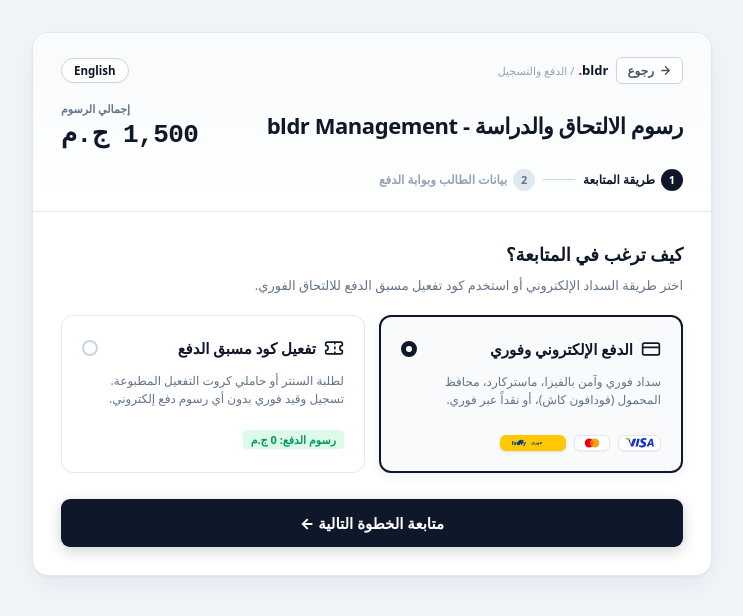
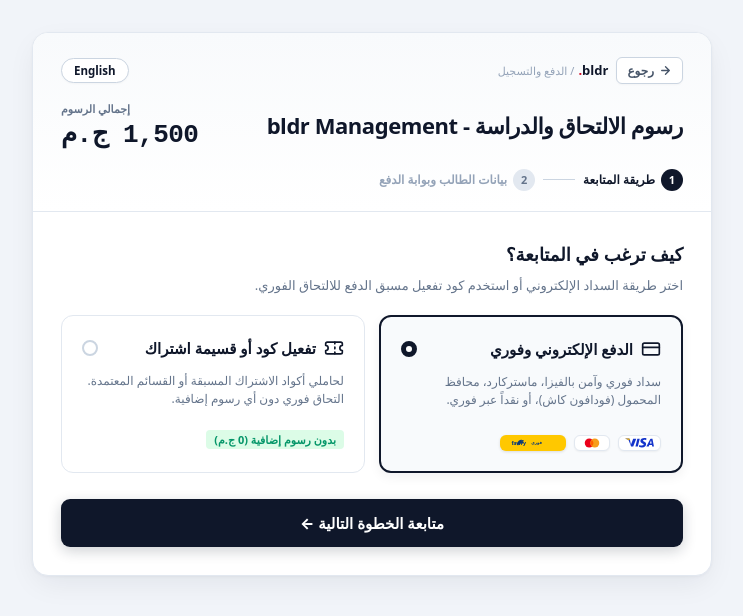
Before and after one commit to samirsolimanali-tech/bldr, a Next.js app in the folder apps/storefront/: page /pay/1 in a window 1280 px wide. Shown: the top 616 px of the page, without its empty margins (268-1011 px from the left). Built offline with nearby package versions, Linux system fonts and the light colour scheme; no server answers.

Commit message:
refactor(checkout): rephrase prepaid activation copy in Arabic and English

```diff
--- a/apps/storefront/app/pay/[slug]/page.tsx
+++ b/apps/storefront/app/pay/[slug]/page.tsx
@@ -665,7 +665,7 @@
                         <path d="M13 11v2"/>
                       </svg>
                       <strong style={{ fontSize: 15, color: '#0F172A' }}>
-                        {isRtl ? 'تفعيل كود مسبق الدفع' : 'Activate a Code'}
+                        {isRtl ? 'تفعيل كود أو قسيمة اشتراك' : 'Redeem Access Code'}
                       </strong>
                     </div>
                     <span
@@ -680,12 +680,12 @@
                   </div>
                   <p style={{ fontSize: 12, color: '#64748B', margin: 0, lineHeight: 1.5 }}>
                     {isRtl
-                      ? 'لطلبة السنتر أو حاملي كروت التفعيل المطبوعة. تسجيل وقيد فوري بدون أي رسوم دفع إلكتروني.'
-                      : 'For center students with prepaid scratch cards. Zero fee, single-use instant enrollment.'}
+                      ? 'لحاملي أكواد الاشتراك المسبقة أو القسائم المعتمدة. التحاق فوري دون أي رسوم إضافية.'
+                      : 'For students with prepaid access codes or authorized vouchers. Instant enrollment with no extra processing fees.'}
                   </p>
                   <div style={{ marginTop: 'auto', paddingTop: 6 }}>
                     <span style={{ fontSize: 11, fontWeight: 700, color: '#059669', background: '#DCFCE7', padding: '2px 8px', borderRadius: 4 }}>
-                      {isRtl ? 'رسوم الدفع: 0 ج.م' : '0 EGP Gateway Fees'}
+                      {isRtl ? 'بدون رسوم إضافية (0 ج.م)' : 'No Processing Fees (0 EGP)'}
                     </span>
                   </div>
                 </div>
@@ -744,25 +744,25 @@
                 <span>{isRtl ? 'العودة للاختيار' : 'Back to Options'}</span>
               </button>
               <span style={{ fontSize: 11, fontWeight: 700, color: '#059669', background: '#ECFDF5', padding: '3px 8px', borderRadius: 4 }}>
-                {isRtl ? 'تفعيل مباشر بدون رسوم' : 'Direct Zero-Fee Activation'}
+                {isRtl ? 'تفعيل فوري دون رسوم إضافية' : 'Instant Zero-Fee Activation'}
               </span>
             </div>
 
             <div>
               <h2 style={{ fontSize: 17, fontWeight: 800, color: '#0F172A', margin: '0 0 4px' }}>
-                {isRtl ? 'إدخال كود التفعيل وبيانات الطالب' : 'Enter Activation Code & Student Details'}
+                {isRtl ? 'إدخال كود التفعيل وبيانات الطالب' : 'Enter Access Code & Student Details'}
               </h2>
               <p style={{ fontSize: 12, color: '#64748B', margin: 0 }}>
                 {isRtl
-                  ? 'أدخل كود الكارت المطبوع وسجل بيانات الطالب لإتمام القيد الفوري.'
-                  : 'Enter the voucher serial code and student information to activate course access.'}
+                  ? 'أدخل كود الاشتراك وبيانات الطالب لإتمام التسجيل وتفعيل الوصول للمحتوى فوراً.'
+                  : 'Enter your access code and student information to activate course access immediately.'}
               </p>
             </div>
 
             {/* Code Input */}
             <div>
               <label style={{ display: 'block', fontSize: 12, fontWeight: 700, color: '#334155', marginBottom: 6 }}>
-                {isRtl ? 'كود التفعيل (سريال الكارت):' : 'Prepaid Activation Serial / Code:'} *
+                {isRtl ? 'كود التفعيل (رمز القسيمة):' : 'Access / Voucher Code:'} *
               </label>
               <input
                 type="text"
```
